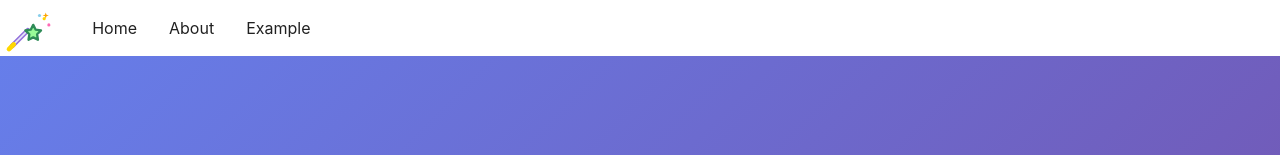
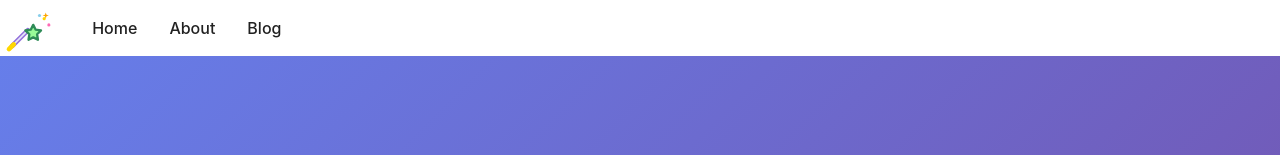
Before and after one commit to franklee809/web-app, a Vue app in the folder apps/default/: page / in a window 1280 px wide. Shown: the top 155 px of the page. Built offline with nearby package versions, Linux system fonts and the light colour scheme.

Commit message:
feat: adjust font weight for navbar

```diff
--- a/apps/default/src/App.vue
+++ b/apps/default/src/App.vue
@@ -12,7 +12,7 @@ import MagicWand from './components/icons/MagicWand.vue'
 
         <RouterLink to="/">Home</RouterLink>
         <RouterLink to="/about">About</RouterLink>
-        <RouterLink to="/example">Example</RouterLink>
+        <RouterLink to="/blog">Blog</RouterLink>
       </nav>
     </div>
   </header>
@@ -21,9 +21,13 @@ import MagicWand from './components/icons/MagicWand.vue'
 </template>
 
 <style scoped lang="scss">
+@import '@/assets/styles/variables';
+
 header {
   line-height: 1.5;
   max-height: 100vh;
+  font-family: $font-family-base;
+  font-weight: $font-weight-semibold ;
 
   @media (min-width: 1024px) {
     display: flex;
@@ -59,6 +63,7 @@ nav {
     display: inline-block;
     padding: 0 1rem;
     border-left: 1px solid var(--color-border);
+    font-weight: $font-weight-medium;
 
     &.router-link-exact-active {
       color: var(--color-text);
```
